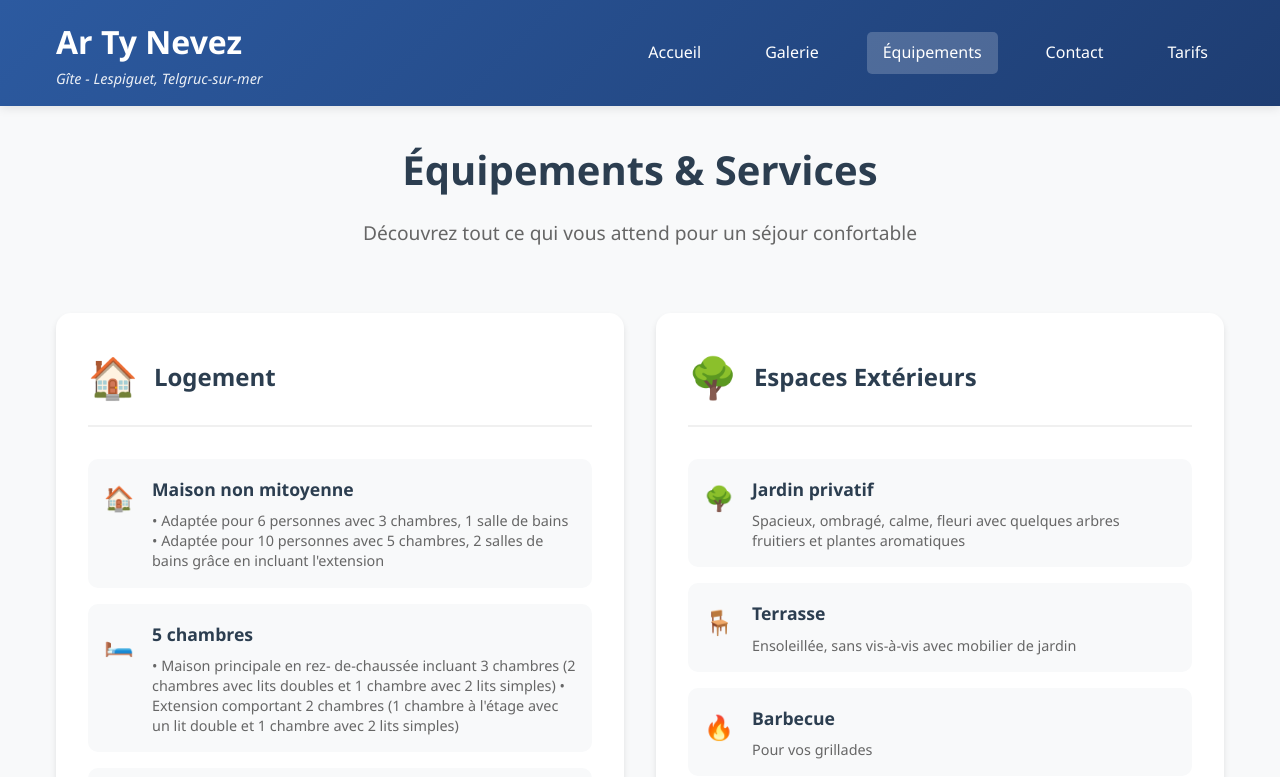
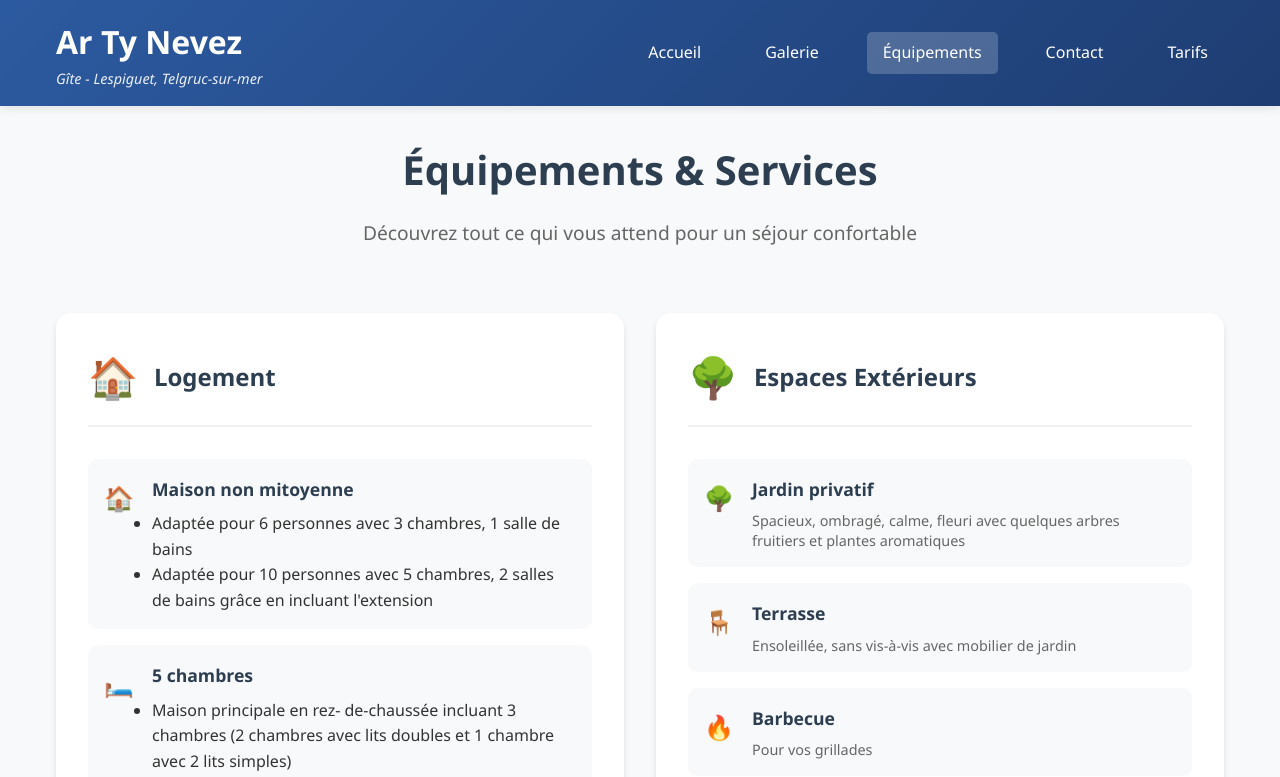
Before and after one commit to Arthur-Blamart/client-lespiguet, a React (Vite) app: page /equipements in a window 1280 px wide. Shown: the top 777 px of the page. Built offline with nearby package versions, Linux system fonts and the light colour scheme.

Commit message:
retours a la ligne pour bullets points dans les équipements

```diff
--- a/src/pages/Equipements.jsx
+++ b/src/pages/Equipements.jsx
@@ -54,6 +54,23 @@ const Equipements = () => {
     }
   ]
 
+  // Render description: if it contains newlines or bullet characters, render as a list
+  const renderDescription = (desc) => {
+    if (!desc) return null
+    // Split on newline characters or the bullet character •
+    const parts = desc.split(/\n|•/).map(s => s.trim()).filter(Boolean)
+    if (parts.length > 1) {
+      return (
+        <ul className="equipment-bullet-list">
+          {parts.map((line, i) => (
+            <li key={i}>{line}</li>
+          ))}
+        </ul>
+      )
+    }
+    return <p>{desc}</p>
+  }
+
   return (
     <>
       <SEO
@@ -82,7 +99,7 @@ const Equipements = () => {
                     <span className="item-icon">{item.icon}</span>
                     <div className="item-content">
                       <h3>{item.name}</h3>
-                      <p>{item.description}</p>
+                      {renderDescription(item.description)}
                     </div>
                   </div>
                 ))}
```
